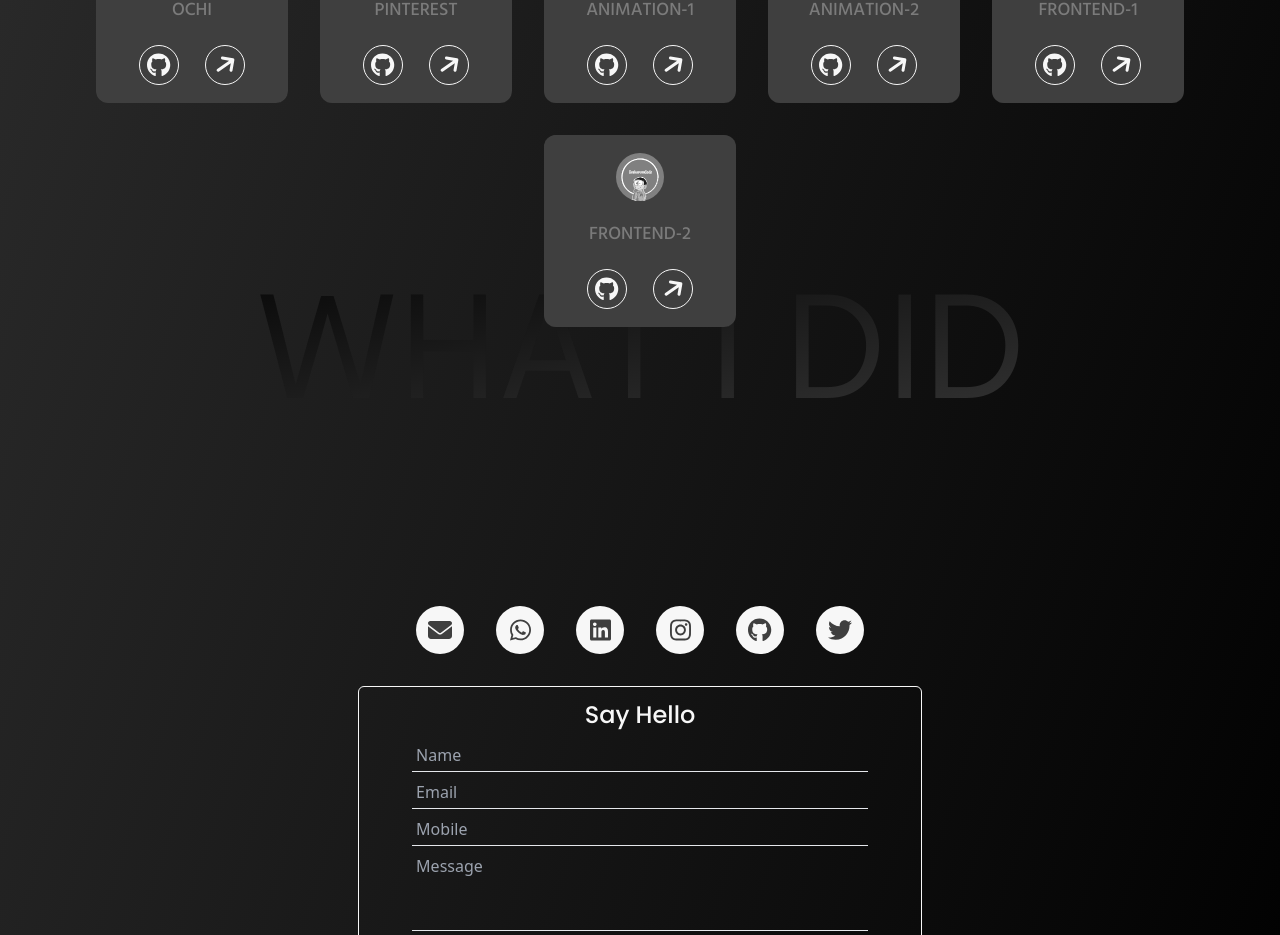
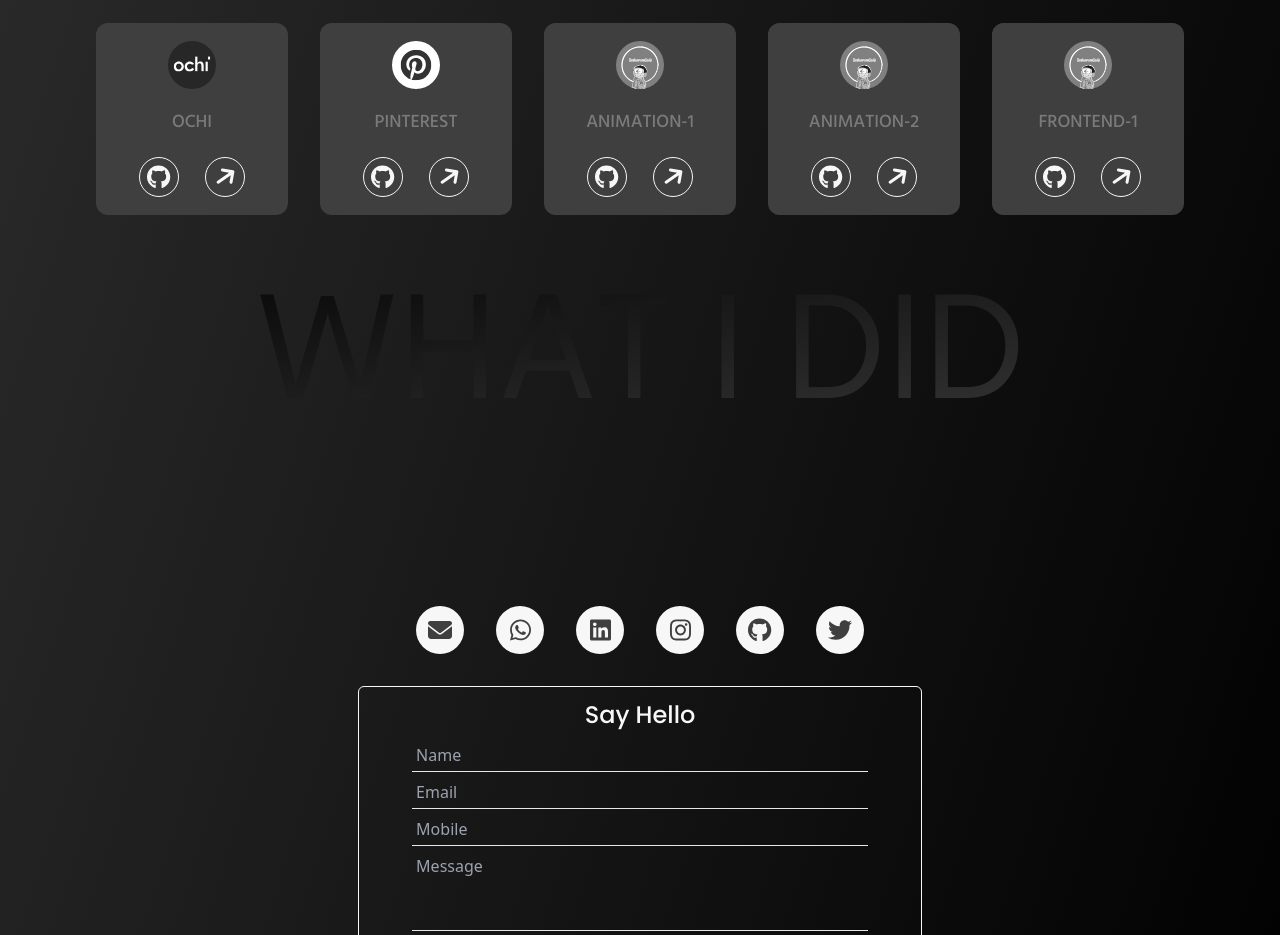
Before and after one commit to besharamcode/besharamcode-portfolio, a React (Vite) app: page / in a window 1280 px wide. Shown: the part 2793-3728 px from the top of the page. Built offline with nearby package versions, Linux system fonts and the light colour scheme.

Commit message:
changes commite

```diff
--- a/src/constants/constants.js
+++ b/src/constants/constants.js
@@ -87,12 +87,6 @@ export const projectCards = [
     liveLink: "https://besharam3.netlify.app/",
     gitLink: "https://github.com/besharamcode/htmlcsspractice2",
   },
-  {
-    title: "frontend-2",
-    imgSrc: besharam,
-    liveLink: "https://besharam2.netlify.app/",
-    gitLink: "https://github.com/besharamcode/htmlcsspractice1",
-  },
 ];
 
 export const skillsCards = [
```
